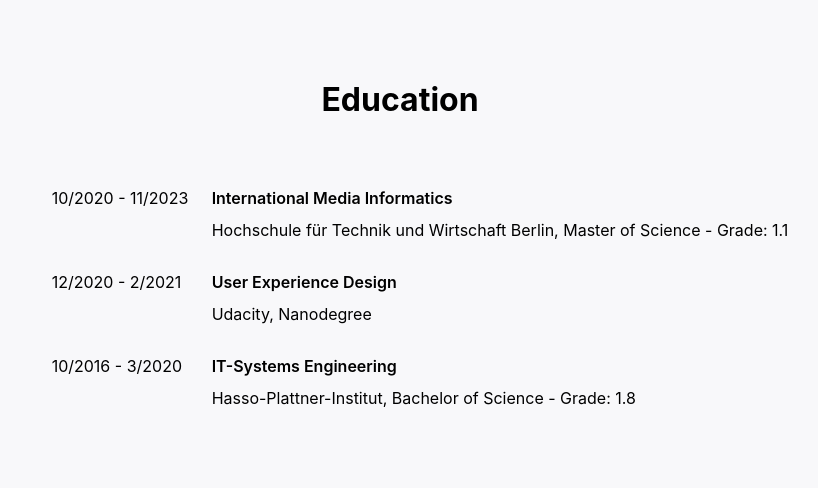
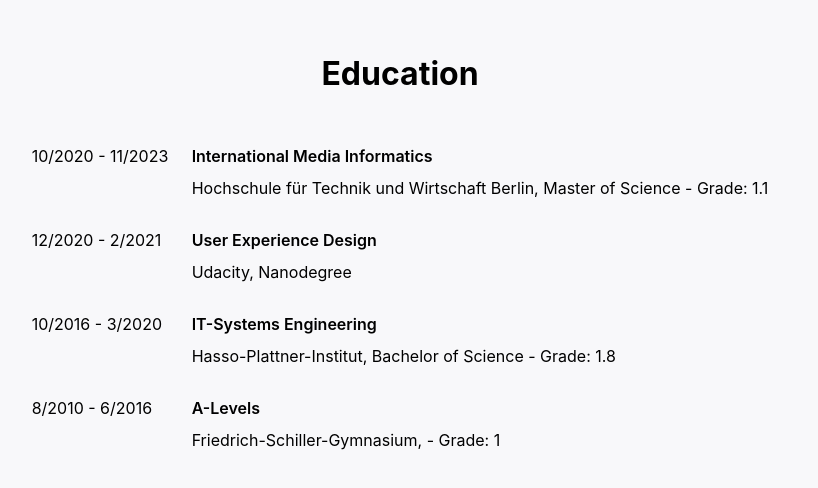
Before and after one commit to KatharinaBlass/MyHomepage, a React (Create React App) app: page / in a window 1280 px wide. Shown: the part 943-1431 px from the top of the page, without its empty margins (240-1058 px from the left). Built offline with nearby package versions, Linux system fonts and the light colour scheme.

Commit message:
add A-levels

```diff
--- a/src/page/Education.tsx
+++ b/src/page/Education.tsx
@@ -1,5 +1,6 @@
 import styled from 'styled-components'
 import EduListItem from '../components/EduListItem'
+import React from 'react'
 
 const EducationContent = styled.div`
   display: flex;
@@ -8,12 +9,11 @@
   justify-content: center;
   height: 100vh;
 `
-const EduList = styled.ul``
 
 export type Edu = {
   universityName: string
   universityLocation: string
-  degreeType: string
+  degreeType?: string
   studySubject: string
   grade?: number
   start: Date
@@ -47,17 +47,25 @@
     start: new Date(2016, 9, 1),
     end: new Date(2020, 2, 31),
   },
+  {
+    universityName: 'Friedrich-Schiller-Gymnasium',
+    universityLocation: 'Königs Wusterhausen',
+    studySubject: 'A-Levels',
+    grade: 1.0,
+    start: new Date(2010, 7, 1),
+    end: new Date(2016, 5, 25),
+  },
 ]
 
 export default function Education({ id }: { id: string }) {
   return (
     <EducationContent id={id}>
       <h1>Education</h1>
-      <EduList>
+      <div>
         {eduCareer.map((edu) => (
-          <EduListItem {...edu} />
+          <EduListItem {...edu} key={edu.studySubject} />
         ))}
-      </EduList>
+      </div>
     </EducationContent>
   )
 }
```
